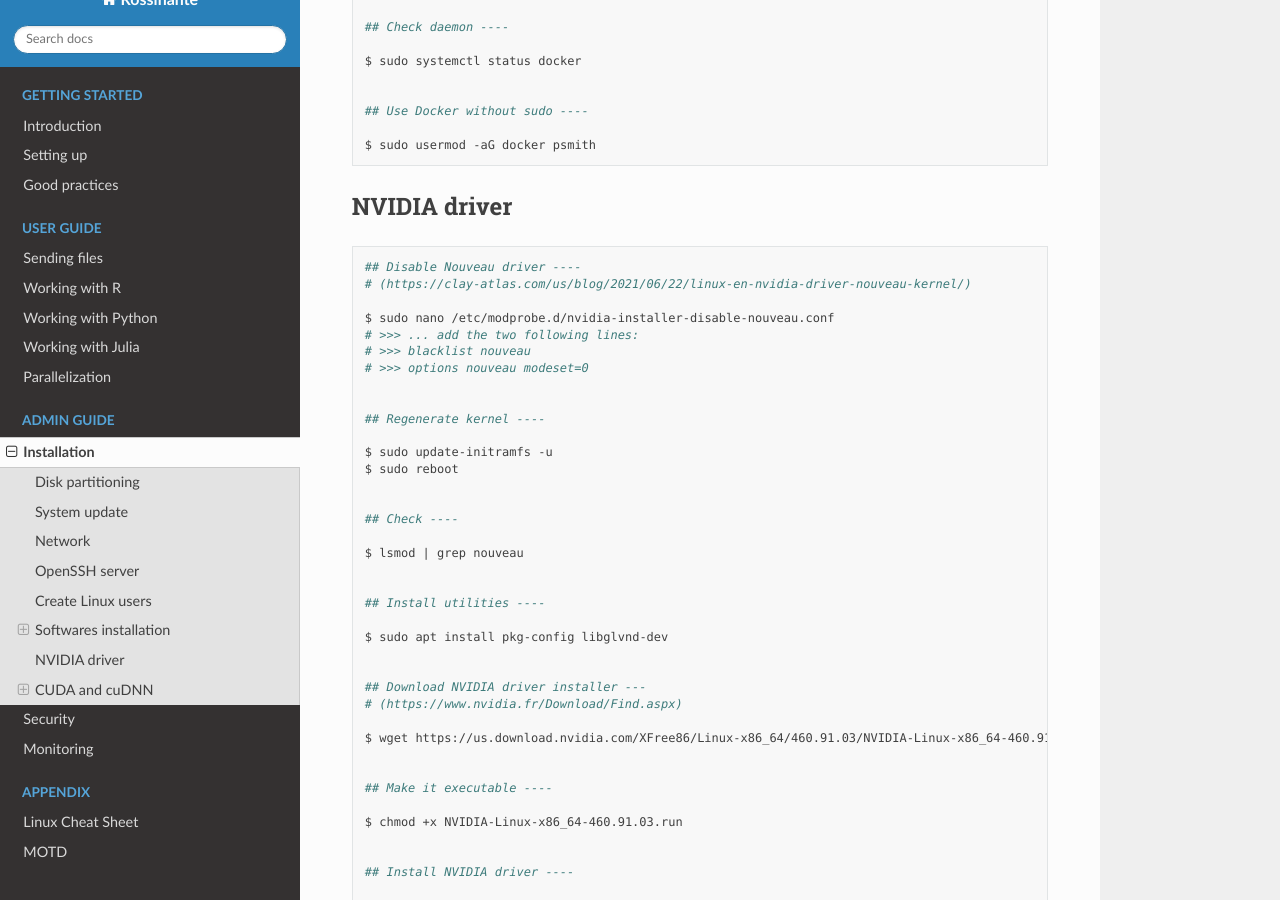
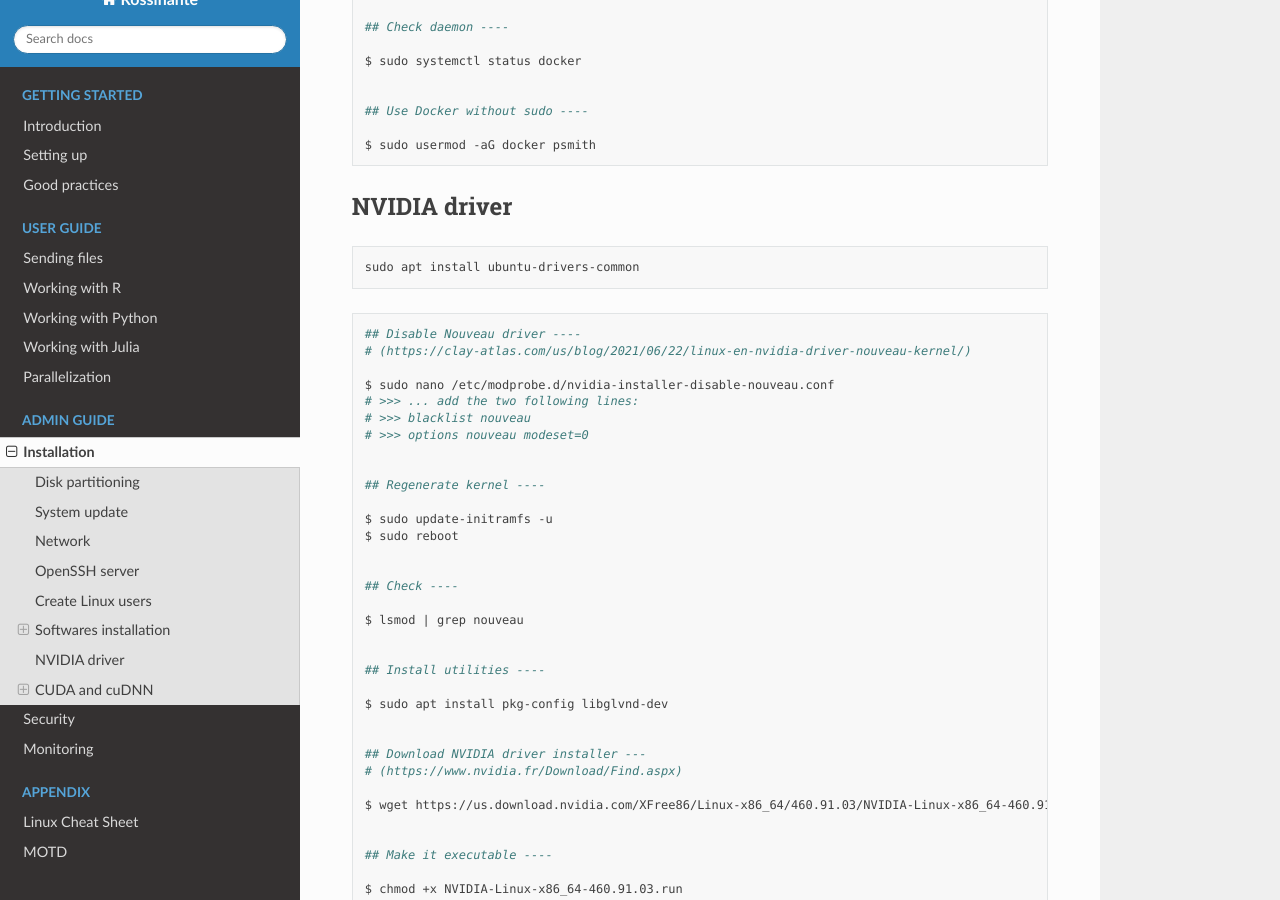
Before and after one commit to FRBCesab/rossinante, a Sphinx documentation site: the page built from source/installation.rst, in a window 1280 px wide and 900 px high, scrolled down 5947 px. Built offline with Sphinx 7.4.7 and the Read the Docs theme 2.0.0, drawn with Linux system fonts in a browser that asks for light colours.

Commit message:
NVIDIA drivers

```diff
--- a/source/installation.rst
+++ b/source/installation.rst
@@ -386,6 +386,11 @@ Docker
 NVIDIA driver
 -------------
 
+
+.. code-block:: shell
+
+  sudo apt install ubuntu-drivers-common
+
 .. code-block:: shell
 
   ## Disable Nouveau driver ----
```
